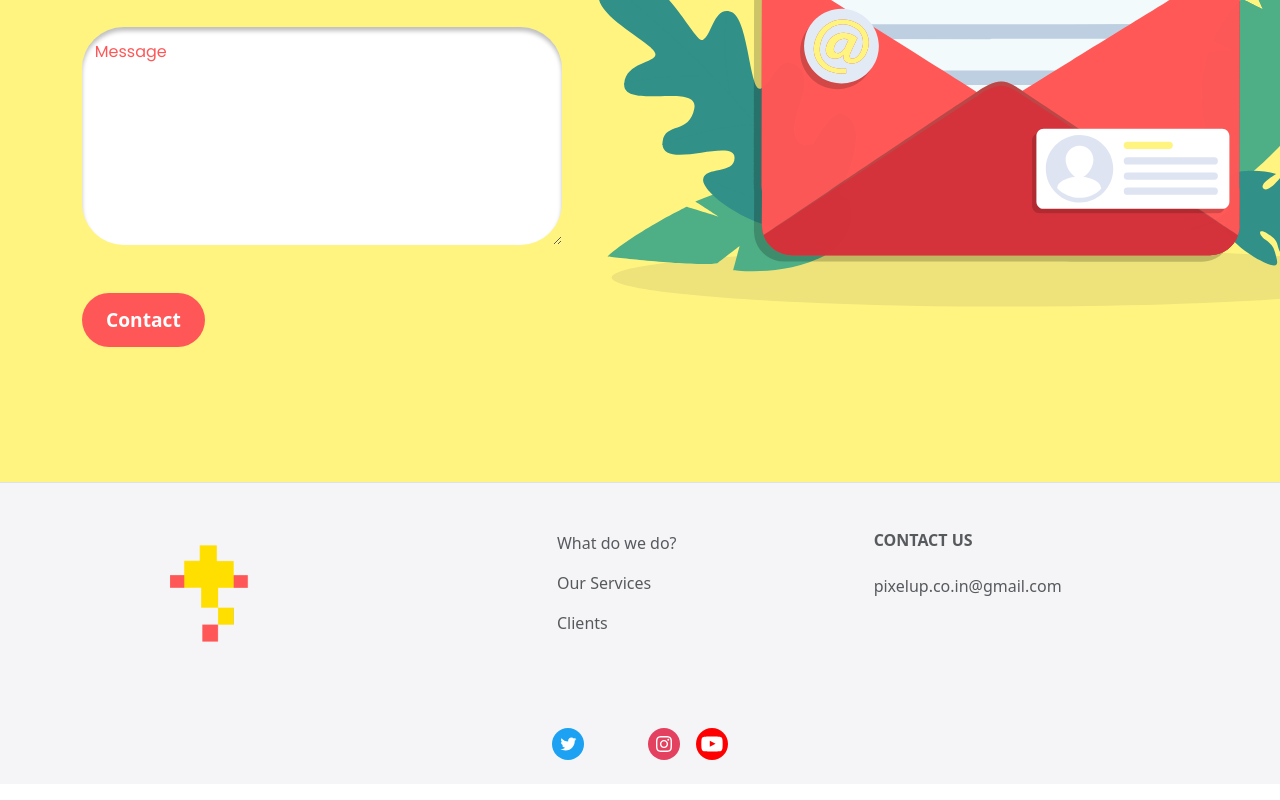
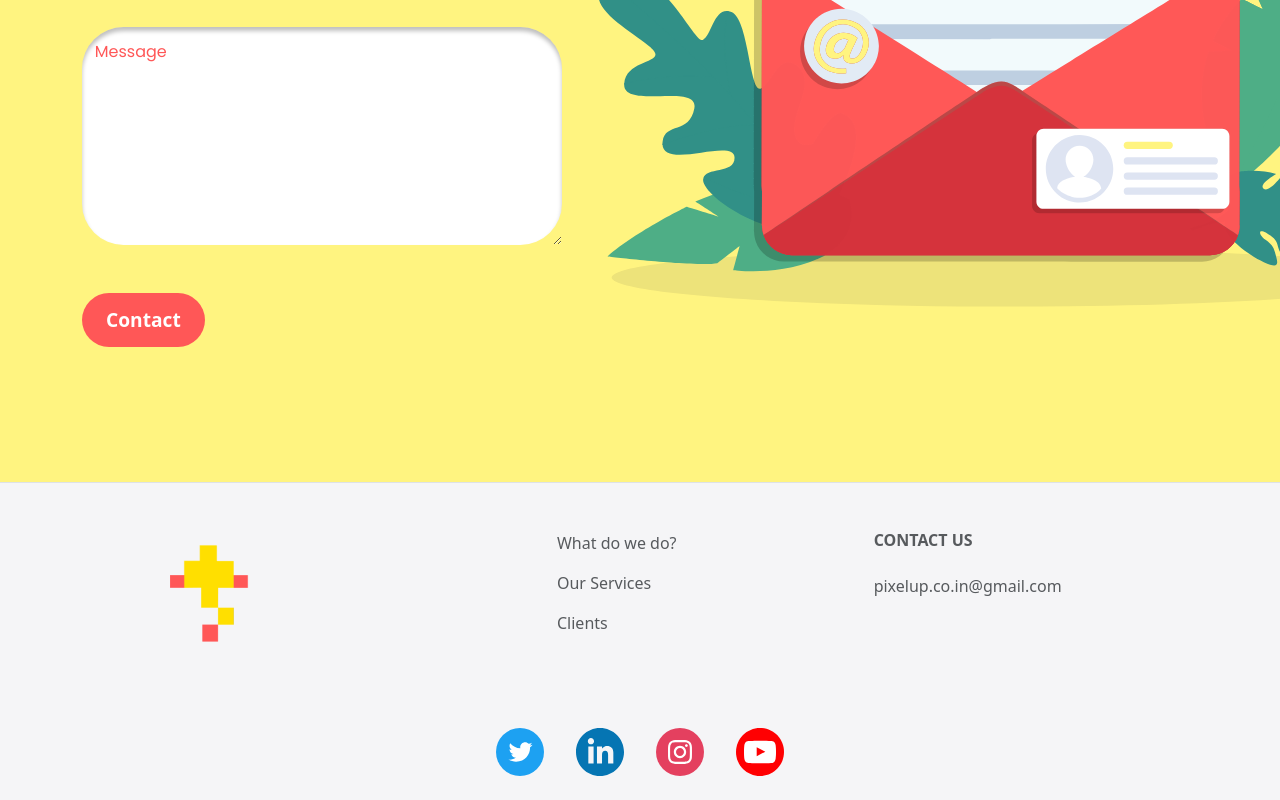
Before and after one commit to WeAtPixelUp/pixelUp, a Next.js app: page / in a window 1280 px wide. Shown: the part 2718-3518 px from the top of the page. Built offline with nearby package versions, Linux system fonts and the light colour scheme.

Commit message:
footer icons added

```diff
--- a/src/assets/images/index.tsx
+++ b/src/assets/images/index.tsx
@@ -4062,7 +4062,7 @@ const linkedInSocial = (
     </linearGradient>
     <path
       d="M256 7.025C118.494 7.025 7.025 118.494 7.025 256S118.494 504.975 256 504.975 504.976 393.506 504.976 256C504.975 118.494 393.504 7.025 256 7.025zm-66.427 369.343h-54.665V199.761h54.665v176.607zM161.98 176.633c-17.853 0-32.326-14.591-32.326-32.587 0-17.998 14.475-32.588 32.326-32.588s32.324 14.59 32.324 32.588c.001 17.997-14.472 32.587-32.324 32.587zm232.45 199.735h-54.4v-92.704c0-25.426-9.658-39.619-29.763-39.619-21.881 0-33.312 14.782-33.312 39.619v92.704h-52.43V199.761h52.43v23.786s15.771-29.173 53.219-29.173c37.449 0 64.257 22.866 64.257 70.169l-.001 111.825z"
-      fill="url(#a)"
+      fill="#0575b3"
     />
   </svg>
 );
--- a/src/layout/app-footer/style.css
+++ b/src/layout/app-footer/style.css
@@ -1,5 +1,5 @@
-.footer-social svg {
-  width: 2rem;
+.footer-social__icon svg {
+  margin: 0 1rem;
+  width: 3rem;
   height: auto;
-  margin: 0 0.5rem;
 }
```
